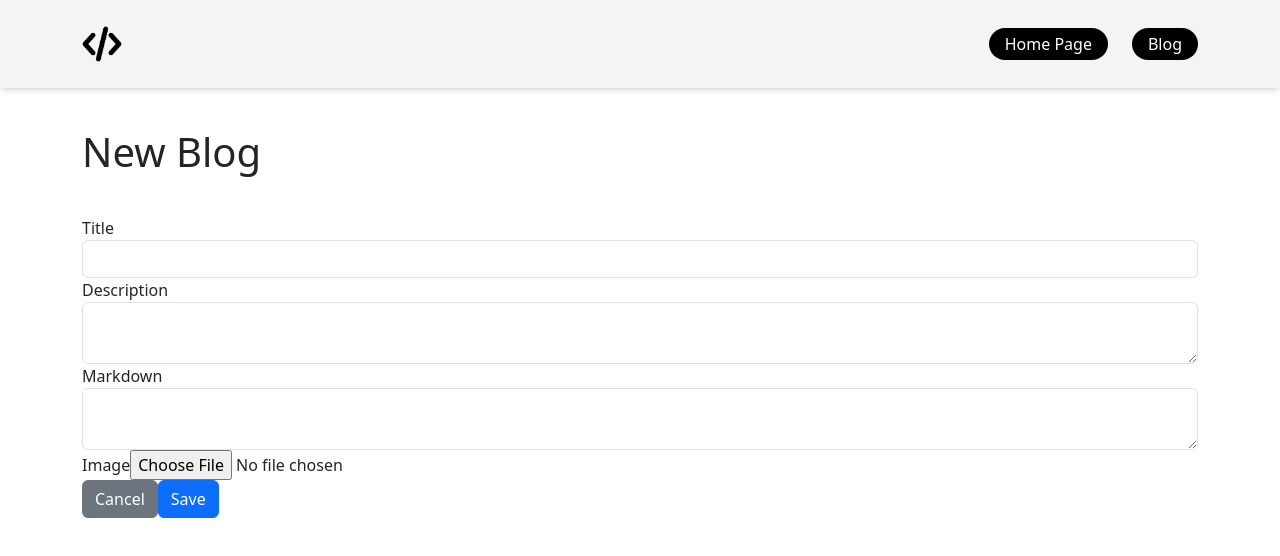
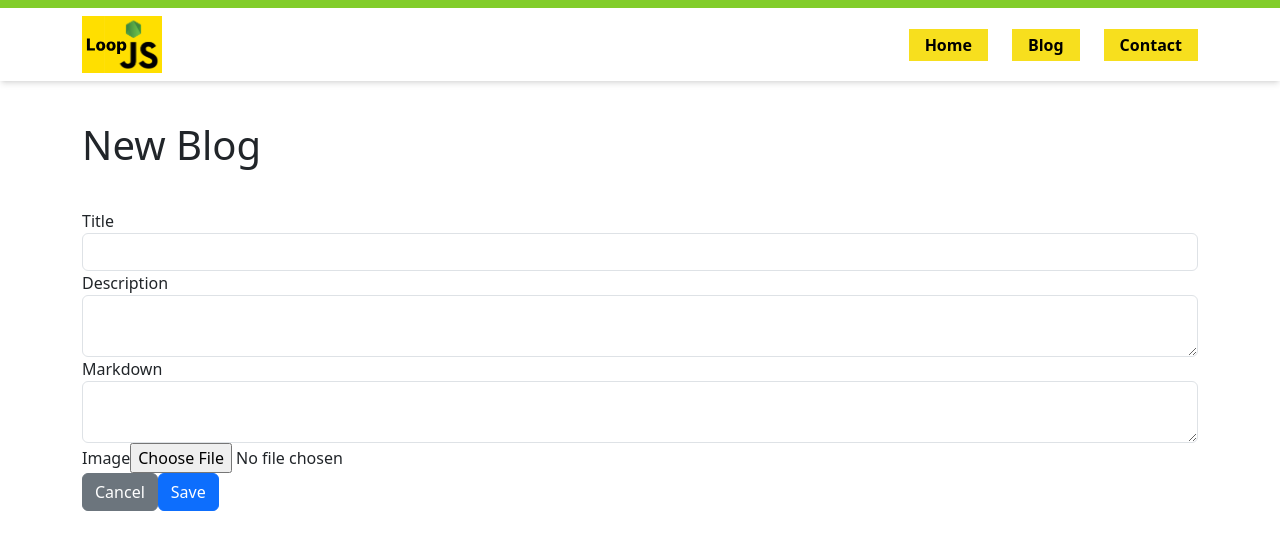
Before and after one commit to SaraBabic/JSBlog-frontend, a React (Create React App) app: page /blog/new in a window 1280 px wide. Shown: the top 556 px of the page. Built offline with nearby package versions, Linux system fonts and the light colour scheme.

Commit message:
Design update

```diff
--- a/src/components/Navbar.js
+++ b/src/components/Navbar.js
@@ -14,34 +14,41 @@ function Navbar() {
   };
 
   return (
-    <div className="bg-gray-100 shadow-md sticky top-0 z-40">
-      <div className="container flex items-center py-4 px-6 justify-between">
-        <div>
+    <div className=" bg-white shadow-md sticky top-0 z-40">
+        <span className=" block w-full bg-nodeGreen h-2"></span>
+      <div className="container flex items-center py-2 px-6 justify-between">
+        <div className="flex gap-4 items-center">
           <Link to="/">
-            <img src="/images/icons/coding.png" className="w-10" alt="logo" />
+            <img src="/images/icons/logo2.svg" className="w-20" alt="logo" />
           </Link>
         </div>
         <ul className="flex gap-4 m-0">
           <Link
             to="/"
-            className=" text-white bg-black rounded-full px-3 py-1 no-underline"
+            className="bg-jsYellow text-black font-bold px-3 py-1 no-underline relative hover:after:block hover:after:bg-nodeGreen hover:after:h-1 hover:after:w-full hover:after:absolute hover:after:left-0 hover:after:bottom-0"
           >
-            Home Page
+            Home
           </Link>
           <Link
             to="/blog"
-            className=" text-white bg-black rounded-full px-3 py-1 no-underline"
+            className="bg-jsYellow text-black font-bold px-3 py-1 no-underline relative hover:after:block hover:after:bg-nodeGreen hover:after:h-1 hover:after:w-full hover:after:absolute hover:after:left-0 hover:after:bottom-0"
           >
             Blog
           </Link>
           {isLoggedIn && (
             <Link
               onClick={handleLogout}
-              className="text-white bg-black rounded-full px-3 py-1 no-underline"
+              className="bg-jsYellow text-black font-bold px-3 py-1 no-underline relative hover:after:block hover:after:bg-nodeGreen hover:after:h-1 hover:after:w-full hover:after:absolute hover:after:left-0 hover:after:bottom-0"
             >
               Logout
             </Link>
           )}
+          <Link
+            to="/"
+            className="bg-jsYellow text-black font-bold px-3 py-1 no-underline relative hover:after:block hover:after:bg-nodeGreen hover:after:h-1 hover:after:w-full hover:after:absolute hover:after:left-0 hover:after:bottom-0"
+          >
+            Contact
+          </Link>
         </ul>
       </div>
     </div>
--- a/src/pages/BlogPage.js
+++ b/src/pages/BlogPage.js
@@ -55,25 +55,29 @@ function BlogPage() {
         <p>Loading ... </p>
       ) : (
         backendData.map((article) => (
-          <div className="card mt-4" key={article._id}>
-            <div className="card-body">
-              <h4 className="card-title">{article.title}</h4>
-              <div className="card-subtitle text-muted mb-2">
+          <div className="p-4 border-2 border-nodeGreen my-4" key={article._id}>
+            <div className="flex mb-4">
+              <div className="flex-1">
+              <div className=" opacity-70">
                 {Moment(article.createdAt).format("D MMM Y")}
               </div>
-              <div className="card-text mb-2">{article.description}</div>
+              <h4 className="">{article.title}</h4>
+              <div className="">{article.description}</div>
+              </div>
 
               {/* Render the image if it exists */}
               {article.imagePath && (
+                <div className="flex-1 flex justify-end h-full">
                   <img
                     src={`/${article.imagePath}`}
                     alt={article.title}
-                    className="img-fluid mb-3"
+                    className=" object-cover h-full max-h-20"
                     style={{ maxWidth: "100%", height: "auto" }}
                   />
+                  </div>
                 )}
-
-              <Link to={`${article.slug}`} className="btn btn-primary">
+              </div>
+              <Link to={`${article.slug}`} className="bg-nodeGreen text-black no-underline py-2 px-4 font-bold relative hover:after:block hover:after:bg-jsYellow hover:after:h-1 hover:after:w-full hover:after:absolute hover:after:left-0 c">
                 Read More
               </Link>
               {isLoggedIn && (
@@ -89,7 +93,7 @@ function BlogPage() {
                   </button>
                 </>
               )}
-            </div>
+
           </div>
         ))
       )}
--- a/tailwind.config.js
+++ b/tailwind.config.js
@@ -5,6 +5,10 @@ module.exports = {
   ],
   theme: {
     extend: {},
+    colors: {
+      nodeGreen: '#82cd2a',
+      jsYellow: '#F7DF1E'
+    }
   },
   plugins: [],
 }
```
Also changed, not shown: public/images/icons/logo.svg (added), public/images/icons/logo2.svg (added).
